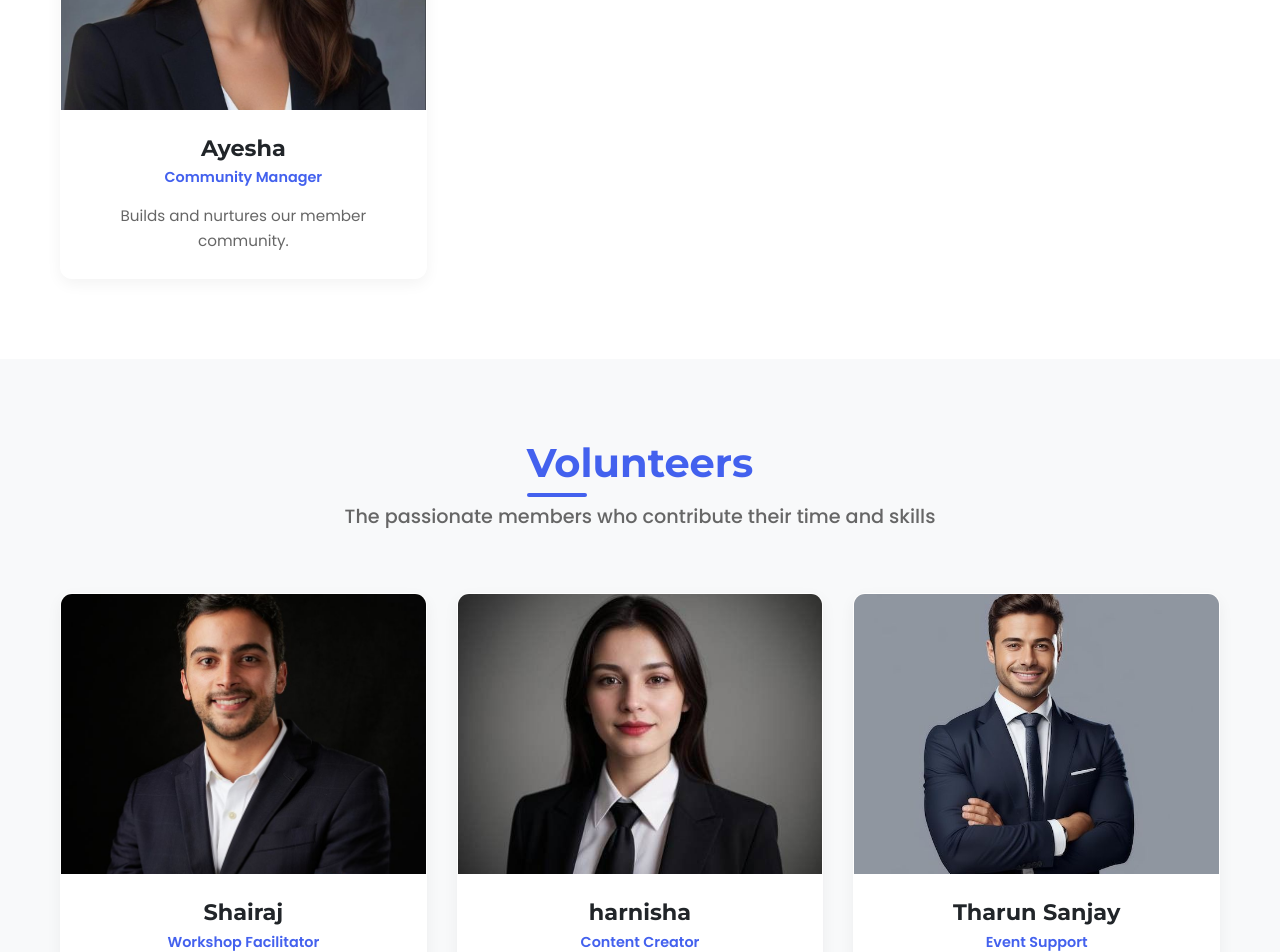
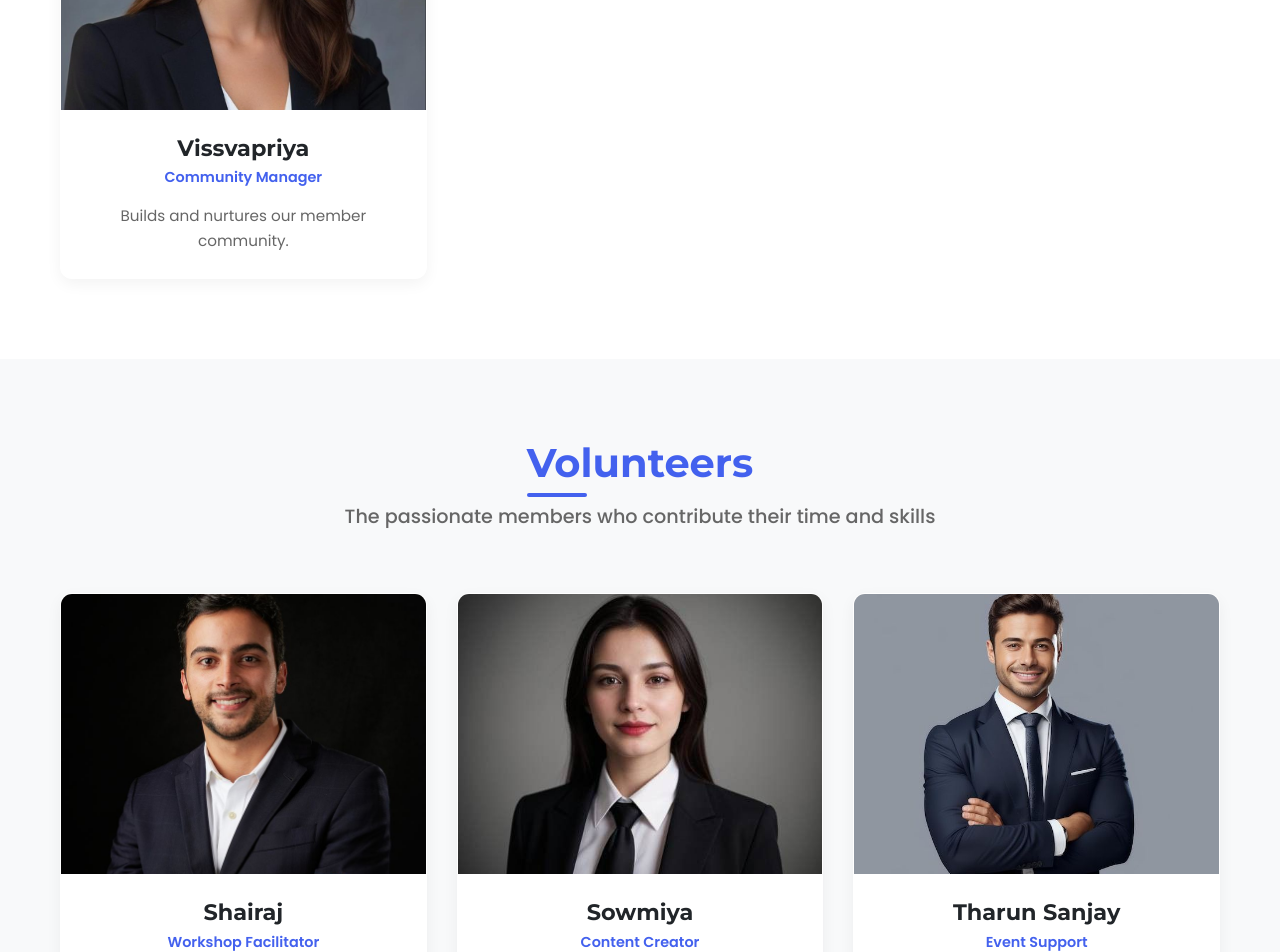
Before and after one commit to Vasanth117/rudrafusion-intern, a plain HTML site: page team.html in a window 1280 px wide. Shown: the part 2200-3152 px from the top of the page. Drawn offline with nearby package versions, Linux system fonts and the light colour scheme.

Commit message:
Update team.html

```diff
--- a/team.html
+++ b/team.html
@@ -172,7 +172,7 @@
                             </div>
                         </div>
                         <div class="team-content">
-                            <h3>Ayesha</h3>
+                            <h3>Vissvapriya</h3>
                             <span class="team-role">Community Manager</span>
                             <p class="team-bio">Builds and nurtures our member community.</p>
                         </div>
@@ -216,7 +216,7 @@
                             </div>
                         </div>
                         <div class="team-content">
-                            <h3>harnisha</h3>
+                            <h3>Sowmiya</h3>
                             <span class="team-role">Content Creator</span>
                             <p class="team-bio">Creates educational content and tutorials.</p>
                         </div>
```
